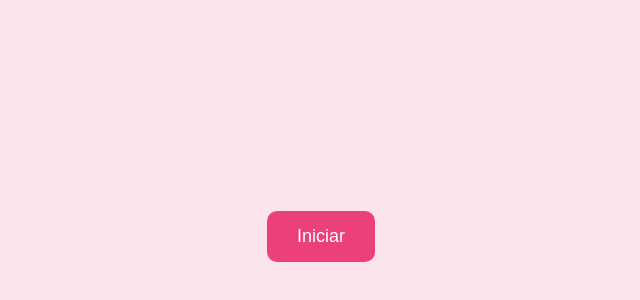
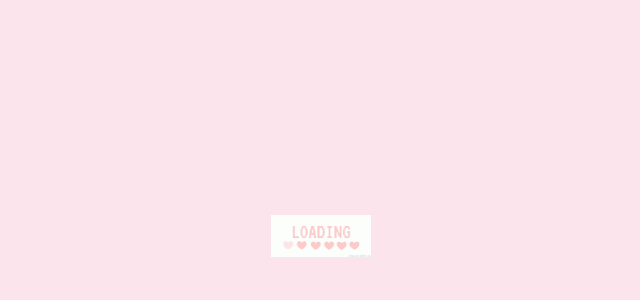
Before and after one commit to MarcosPipoca/album-fotos, a plain HTML site: page index.html in a window 1280 px wide. Shown: the part 164-464 px from the top of the page, without its empty margins (319-959 px from the left). Drawn offline with Linux system fonts and the light colour scheme.

Commit message:
atualizado o tempo de loading

```diff
--- a/index.html
+++ b/index.html
@@ -524,7 +524,7 @@
       setTimeout(() => {
         loadingScreen.style.display = 'none';
         startContainer.style.display = 'flex';
-      }, 0);
+      }, 10000);
 
       startButton.addEventListener('click', () => {
         startContainer.style.display = 'none';
```
